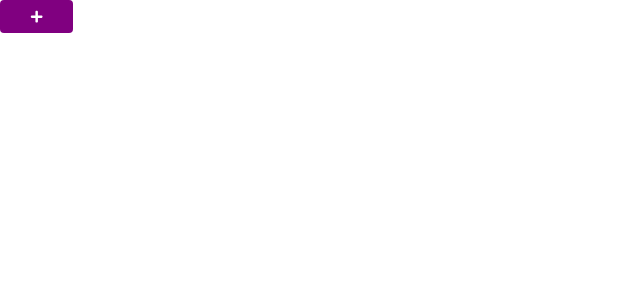
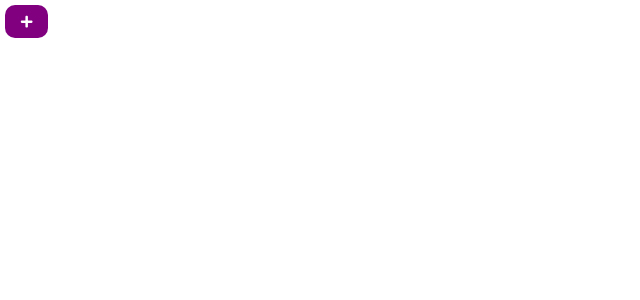
Before and after one commit to Kunis-Teo/Linkuni, a React (Create React App) app: page / in a window 1280 px wide. Shown: the top 300 px of the page, without its empty margins (0-640 px from the left). Built offline with nearby package versions, Linux system fonts and the light colour scheme.

Commit message:
style: amend button styling

```diff
--- a/src/components/Form/UrlFormContent.tsx
+++ b/src/components/Form/UrlFormContent.tsx
@@ -55,7 +55,7 @@ const UrlFormContent = ({ linkData, onConfirm, onClose }: UrlFormProps) => {
           CANCEL
         </Button>
         <Button color="skyblue" onClick={handleConfirm}>
-          SUBMIT
+          SAVE
         </Button>
       </div>
     </form>
--- a/src/components/common/Button/index.tsx
+++ b/src/components/common/Button/index.tsx
@@ -9,10 +9,11 @@ type TProps = {
 const StyledButton = styled.button<{ color: string }>`
   background-color: ${({ color }) => color};
   cursor: pointer;
-  padding: 10px 30px;
+  margin: 5px;
+  padding: 10px 15px;
   outline: none;
   border: none;
-  border-radius: 4px;
+  border-radius: 10px;
   color: white;
   font-weight: 500;
   cursor: pointer;
```
